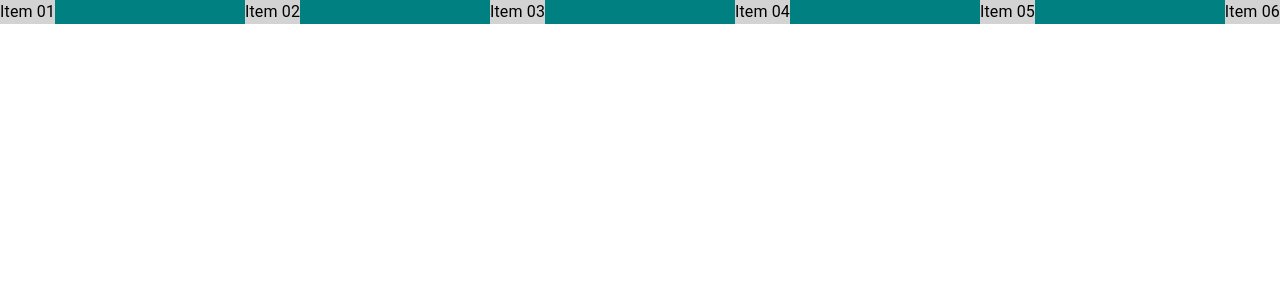
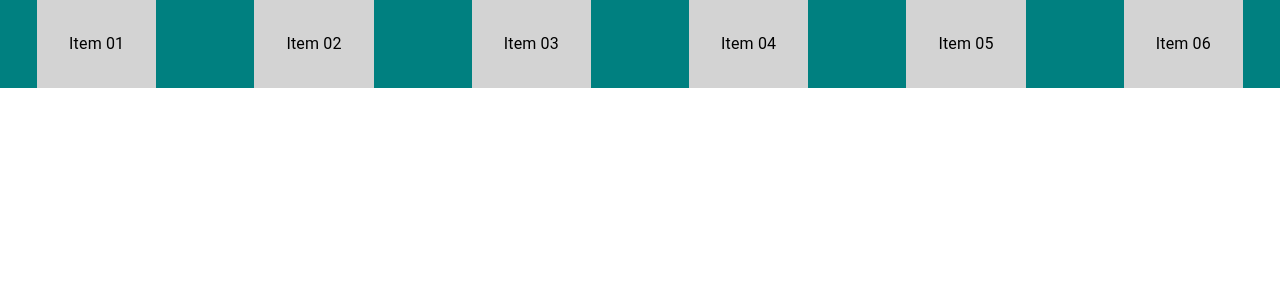
Before and after one commit to dineshabey/react-MUI, a React (Create React App) app: page / in a window 1280 px wide. Shown: the top 300 px of the page. Built offline with nearby package versions, Linux system fonts and the light colour scheme.

Commit message:
add hover effect - GRID

```diff
--- a/src/layouts/LearnGrid.js
+++ b/src/layouts/LearnGrid.js
@@ -8,40 +8,49 @@ export default function LearnGrid() {
         container
         sx={{ bgcolor: 'teal' }}
         spacing={3}
-        justifyContent='space-between'
+        justifyContent='space-around'
         >
         <Grid item>
-          <Box sx={{ bgcolor: 'lightgrey' }}>
+          <Box sx={{
+            bgcolor: 'lightgrey',
+            p:4,
+            '&:hover':{bgcolor:'white'},
+             }}>
             <Typography>Item 01</Typography>
 
           </Box>
         </Grid>
         <Grid item>
-          <Box sx={{ bgcolor: 'lightgrey' }}>
+          <Box sx={{ bgcolor: 'lightgrey',p:4 ,
+           '&:hover':{bgcolor:'red'},}}>
             <Typography>Item 02</Typography>
 
           </Box>
         </Grid>
         <Grid item>
-          <Box sx={{ bgcolor: 'lightgrey' }}>
+          <Box sx={{ bgcolor: 'lightgrey',p:4,
+           '&:hover':{bgcolor:'yellow'}, }}>
             <Typography>Item 03</Typography>
 
           </Box>
         </Grid>
         <Grid item>
-          <Box sx={{ bgcolor: 'lightgrey' }}>
+          <Box sx={{ bgcolor: 'lightgrey',p:4 ,
+           '&:hover':{bgcolor:'orange'},}}>
             <Typography>Item 04</Typography>
 
           </Box>
         </Grid>
         <Grid item>
-          <Box sx={{ bgcolor: 'lightgrey' }}>
+          <Box sx={{ bgcolor: 'lightgrey',p:4 ,
+           '&:hover':{bgcolor:'black'},}}>
             <Typography>Item 05</Typography>
 
           </Box>
         </Grid>
         <Grid item>
-          <Box sx={{ bgcolor: 'lightgrey' }}>
+          <Box sx={{ bgcolor: 'lightgrey',p:4 ,
+           '&:hover':{bgcolor:'blue'},}}>
             <Typography>Item 06</Typography>
 
           </Box>
```
